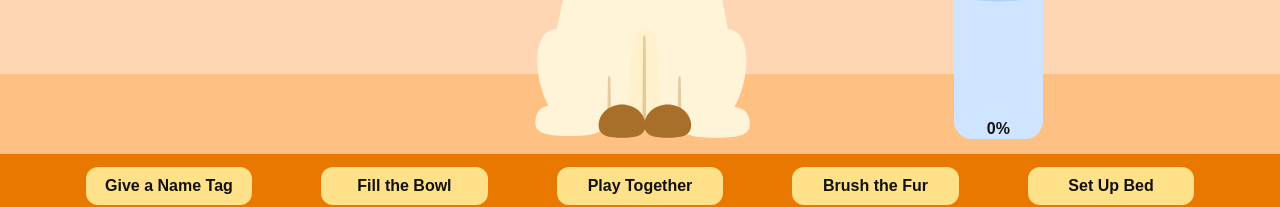
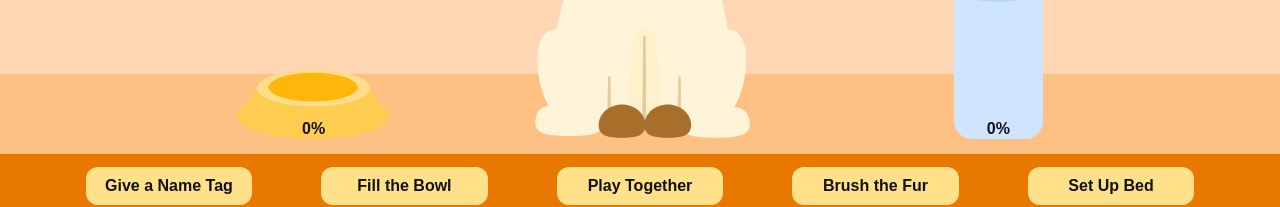
Before and after one commit to LShuyanLi/TinyPaws, a Next.js app: page / in a window 1280 px wide. Shown: the part 582-789 px from the top of the page. Built offline with nearby package versions, Linux system fonts and the light colour scheme.

Commit message:
Recommit

```diff
--- /dev/null
+++ b/components/Jinwon/FeedSystem.jsx
@@ -0,0 +1,29 @@
+"use client";
+
+import { useEffect } from "react";
+
+// Controls whether the selected feed option is dry food, wet food, or water.
+//gah
+
+export default function FeedSystem({ onSelect }) {
+  useEffect(() => {
+    function onDocumentClick(event) {
+      const clickedElement = event.target;
+      if (clickedElement.tagName === "IMG") {
+        const imageSource = clickedElement.getAttribute("src") || "";
+        if (imageSource.includes("/dryfood.svg")) {
+          if (onSelect) onSelect("dry");
+        } else if (imageSource.includes("/wetfood.svg")) {
+          if (onSelect) onSelect("wet");
+        } else if (imageSource.includes("/water.svg")) {
+          if (onSelect) onSelect("water");
+        }
+      }
+    }
+    document.addEventListener("click", onDocumentClick);
+    return () => {
+      document.removeEventListener("click", onDocumentClick);
+    };
+  }, [onSelect]);
+  return null;
+}
--- /dev/null
+++ b/components/Jinwon/FoodBowl.jsx
@@ -0,0 +1,50 @@
+// FoodBowl.jsx: Displays the bowl and shows dry or wet food when the bowl is clicked.
+export default function FoodBowl({ bowlType, percent = 0 }) {
+  const isBowlFilled = (bowlType === "dry" || bowlType === "wet") && percent > 0;
+  const fillImage = bowlType === "wet" ? "/wetfood.svg" : "/dryfood.svg";
+  return (
+    <div
+      style={{
+        position: "absolute",
+        left: "8%",
+        bottom: "0",
+        zIndex: 10,
+        textAlign: "center",
+      }}
+    >
+      <img
+        src="/bowl.svg"
+        style={{
+          width: "12vw",
+          minWidth: "120px",
+          maxWidth: "190px",
+          height: "auto",
+          display: "block",
+        }}
+      />
+      {isBowlFilled && (
+        <img
+          src={fillImage}
+          style={{
+            position: "absolute",
+            left: "50%",
+            bottom: "22px",
+            transform: "translateX(-50%)",
+            width: "50%",
+            height: "auto",
+          }}
+        />
+      )}
+      <p
+        style={{
+          margin: "-1.2rem 0 0",
+          color: "#111111",
+          fontSize: "1rem",
+          fontWeight: "700",
+        }}
+      >
+        {isBowlFilled ? percent + "%" : "0%"}
+      </p>
+    </div>
+  );
+}
```
